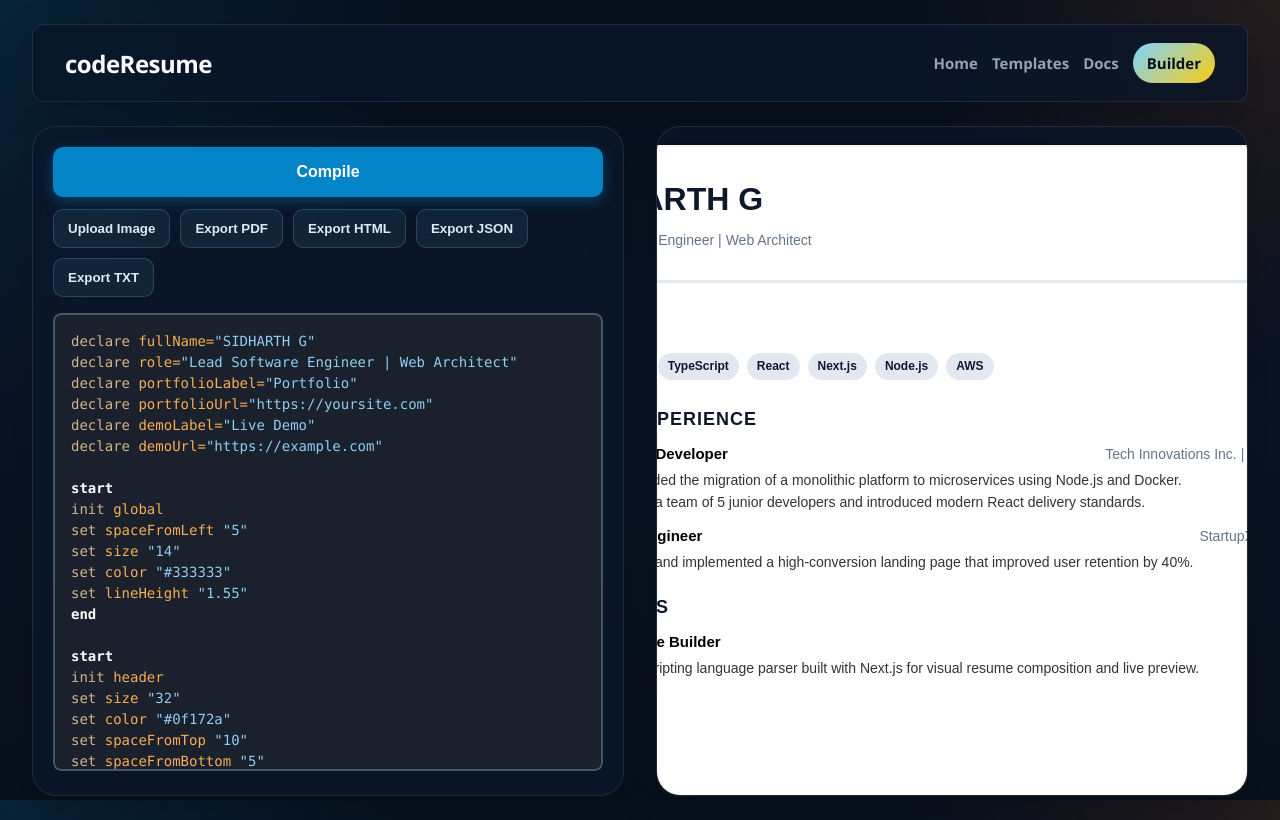
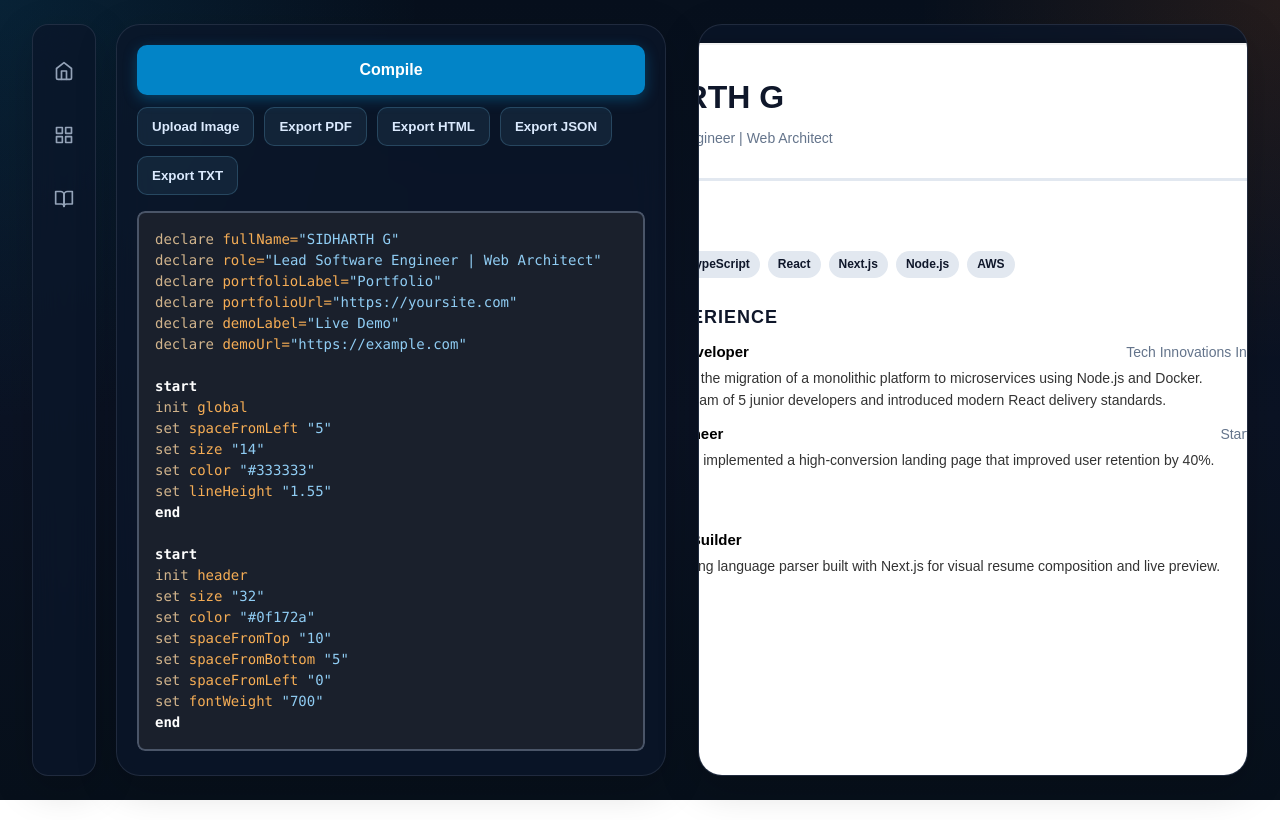
Before and after one commit to SidhartGautam25/jsonResume, a Next.js app: page /editor in a window 1280 px wide. Built offline with nearby package versions, Linux system fonts and the light colour scheme.

Commit message:
header removed and sidebar added

```diff
--- a/app/editor/page.tsx
+++ b/app/editor/page.tsx
@@ -1,6 +1,7 @@
 'use client'
 import { Suspense, useEffect, useRef, useState } from "react";
 import { useSearchParams } from 'next/navigation';
+import Link from 'next/link';
 import { Editor, Preview } from "../comp/preview";
 import { parseCodeToJson } from '../utils/jsonParsing';
 import { templates } from '../templates/registry';
@@ -483,10 +484,18 @@ function EditorContent() {
 
   return (
     <div className="app-root">
-      <div className="container">
-        <div style={{ marginBottom: '24px' }}>
-          <SiteHeader showLaunchButton={false} />
-        </div>
+      <div className="editor-layout-wrapper">
+        <aside className="editor-sidebar">
+          <Link href="/" className="editor-sidebar-link" title="Home">
+            <svg viewBox="0 0 24 24"><path d="M3 9l9-7 9 7v11a2 2 0 0 1-2 2H5a2 2 0 0 1-2-2z"></path><polyline points="9 22 9 12 15 12 15 22"></polyline></svg>
+          </Link>
+          <Link href="/templates" className="editor-sidebar-link" title="Templates">
+            <svg viewBox="0 0 24 24"><rect x="3" y="3" width="7" height="7"></rect><rect x="14" y="3" width="7" height="7"></rect><rect x="14" y="14" width="7" height="7"></rect><rect x="3" y="14" width="7" height="7"></rect></svg>
+          </Link>
+          <Link href="/docs" className="editor-sidebar-link" title="Documentation">
+            <svg viewBox="0 0 24 24"><path d="M2 3h6a4 4 0 0 1 4 4v14a3 3 0 0 0-3-3H2z"></path><path d="M22 3h-6a4 4 0 0 0-4 4v14a3 3 0 0 1 3-3h7z"></path></svg>
+          </Link>
+        </aside>
 
         <div className="grid editor-grid">
           <div className="panel panel-left editor-panel">
--- a/app/globals.css
+++ b/app/globals.css
@@ -293,6 +293,58 @@ body {
   gap: 32px;
   align-items: stretch;
   height: calc(100vh - 130px);
+}
+
+.editor-grid {
+  height: 100%;
+  flex: 1;
+  min-width: 0;
+}
+
+.editor-layout-wrapper {
+  display: flex;
+  gap: 20px;
+  height: calc(100vh - 48px);
+}
+
+.editor-sidebar {
+  width: 64px;
+  background: var(--panel-dark);
+  border-radius: 16px;
+  border: 1px solid var(--border-soft);
+  display: flex;
+  flex-direction: column;
+  align-items: center;
+  padding: 24px 0;
+  gap: 20px;
+  box-shadow: 0 12px 42px rgba(0, 0, 0, 0.18);
+  backdrop-filter: blur(18px);
+  flex-shrink: 0;
+}
+
+.editor-sidebar-link {
+  color: var(--muted-text);
+  padding: 12px;
+  border-radius: 12px;
+  transition: all 0.2s ease;
+  display: flex;
+  justify-content: center;
+  align-items: center;
+}
+
+.editor-sidebar-link:hover {
+  background: rgba(125, 211, 252, 0.08);
+  color: var(--code-green);
+}
+
+.editor-sidebar-link svg {
+  width: 20px;
+  height: 20px;
+  stroke: currentColor;
+  stroke-width: 2;
+  stroke-linecap: round;
+  stroke-linejoin: round;
+  fill: none;
 }
 
 .panel {
@@ -731,6 +783,7 @@ body {
   }
 
   .navbar,
+  .editor-sidebar,
   .editor-panel,
   .preview-panel-head {
     display: none !important;
```
